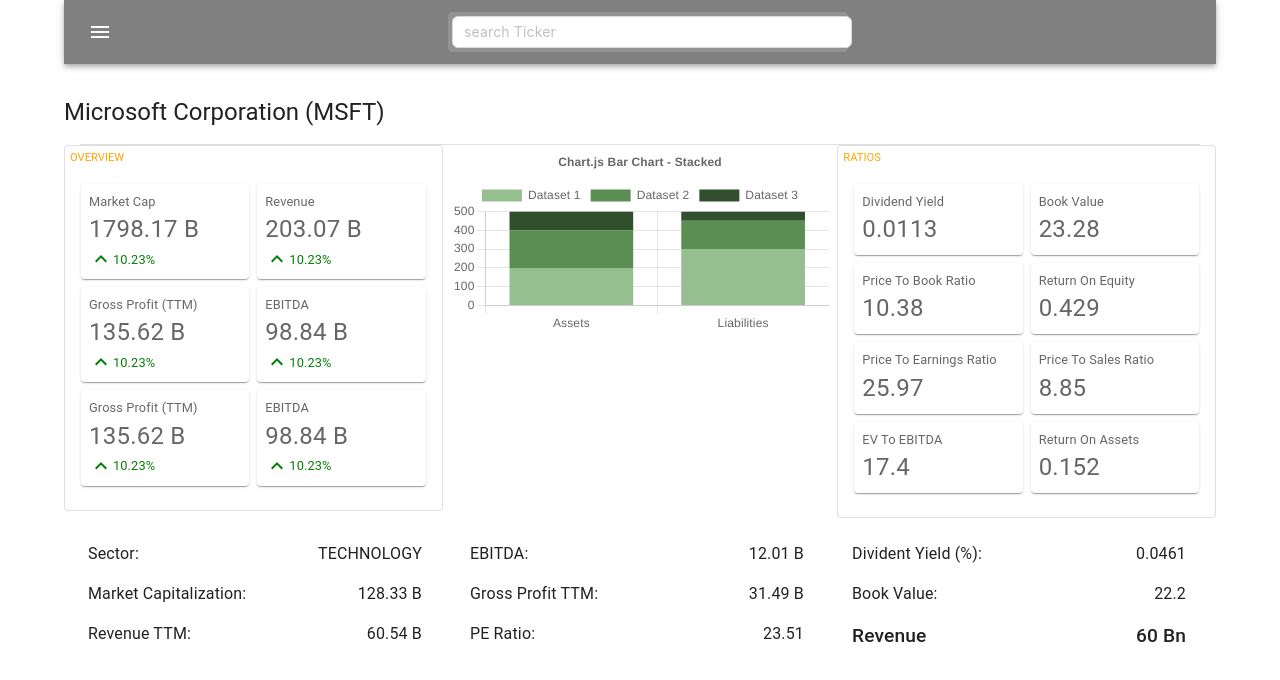
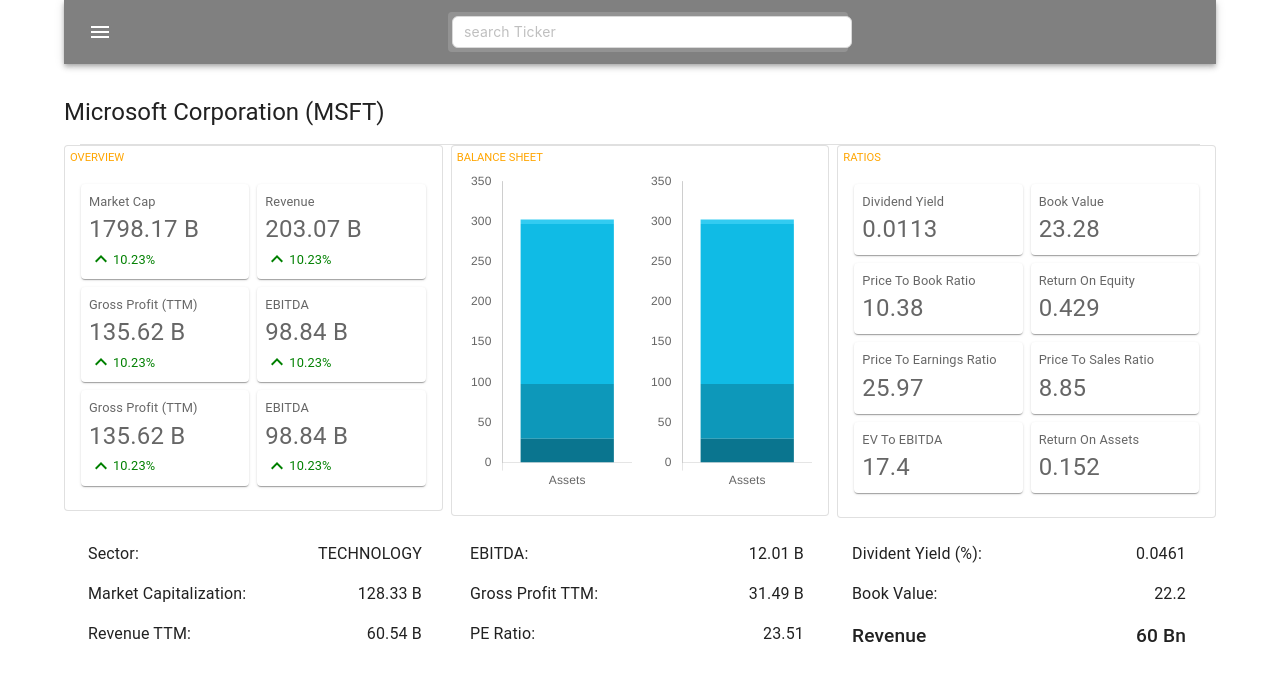
Before and after one commit to kaiwalyag/screener, a React (Create React App) app: page / in a window 1280 px wide. Shown: the top 680 px of the page. Built offline with nearby package versions, Linux system fonts and the light colour scheme.

Commit message:
Balance sheet graph styling mods

```diff
--- a/src/components/BalanceSheetChart.js
+++ b/src/components/BalanceSheetChart.js
@@ -1,7 +1,9 @@
 import * as React from "react";
-import Box from "@mui/material/Box";
+import Grid from "@mui/material/Grid";
 import { useRecoilValue } from "recoil";
-//import { actions } from "../utils.js";
+import { convertMillions,toSentenceCase } from "../utils.js";
+import {Card, CardContent,CardHeader } from "@mui/material";
+import { styled } from "@mui/material/styles";
 
 import {
   Chart as ChartJS,
@@ -29,52 +31,113 @@
   Legend
 );
 
+const Header = styled(CardHeader)(({ theme }) => ({
+  padding: "5px",
+}));
 
-const data = {
-  labels: ['Assets', 'Liabilities'],
-  datasets: [
-    {
-      label: 'Dataset 1',
-      data: [200, 300],
-      backgroundColor: "#95BF8F",
-    },
-    {
-      label: 'Dataset 2',
-      data: [200,150],
-      backgroundColor: "#5A8E52",
-    },
-    {
-      label: 'Dataset 3',
-      data: [100,50],
-      backgroundColor: "#314E2D",
-    }
-  ]
-};
+const Content = styled(CardContent)(({ theme }) => ({
+  paddingTop: "0",
+  paddingBottom: "0",
+  margin: "0",
+}));
+
+const TitleStyles = {
+  fontSize: "0.7rem",
+   color:"orange"
+}
+
+
+const assetColors = [
+  '#0A758F',
+  '#0D98BA',
+  '#10BBE5',
+  '#32CBF1',
+  '#5DD6F4'
+]
+
+
+const liabilitiesColors = [
+  '#7d3c34',
+  '#984940',
+  '#b4564b',
+  '#bf7067',
+  '#d7a49e'
+]
 
 export const options = {
   plugins: {
     title: {
-      display: true,
-      text: 'Chart.js Bar Chart - Stacked',
+      display: false
     },
+    legend: {
+      display: false
+    }
   },
   responsive: true,
+  maintainAspectRatio: false,
   scales: {
     x: {
-      stacked: true,
+      stacked: true
     },
     y: {
       stacked: true,
+      grid: {
+        display: false
+      }
     },
   },
 };
 
+// ticks: {
+//   display: false,
+// }
+
 export default function BalanceSheetChart() {
+
   const balanceSheet = useRecoilValue(balanceSheetState);
   const latest = balanceSheet.annualReports[0];
+
+  const dataset = [];
+
+  const assets = (({ totalCurrentAssets , intangibleAssets, investments, otherCurrentAssets }) =>
+    ({ totalCurrentAssets , intangibleAssets, investments, otherCurrentAssets }))(latest);
+
+
+  const liabilities = (({ totalCurrentLiabilities , longTermDebt, totalShareholderEquity, otherCurrentLiabilities }) =>
+    ({ totalCurrentLiabilities , longTermDebt, totalShareholderEquity, otherCurrentLiabilities }))(latest);
+
+  Object.keys(assets).forEach((e,i) => dataset.push(
+    {
+      label: toSentenceCase(e),
+      data: [convertMillions(assets[e])],
+      backgroundColor: assetColors[i]
+    }
+  ));
+
+  console.log(dataset);
+
+  const data = {
+    labels: ['Assets'],
+    datasets: dataset
+  };
+
   return (
-    <Box>
-      <Bar options={options} data={data} />
-    </Box>
+    <Card variant="outlined" raised="true">
+        <Header
+          title="BALANCE SHEET"
+          titleTypographyProps={TitleStyles}
+        ></Header>
+        <Content>
+      <Grid container spacing={2} columns={16} sx={{height:'21rem'}}>
+        <Grid item xs={8}>
+          <Bar options={options} data={data} />
+        </Grid>
+        <Grid item xs={8}>
+          <Bar options={options} data={data} />
+        </Grid>
+    </Grid>
+
+    </Content>
+      </Card>
   );
 }
--- a/src/utils.js
+++ b/src/utils.js
@@ -59,3 +59,21 @@
     ? (Math.abs(Number(labelValue)) / 1.0e3).toFixed(2) + " K"
     : Math.abs(Number(labelValue));
 };
+
+export const convertMillions = (labelValue) => {
+  // Nine Zeroes for Billions
+  return Math.abs(Number(labelValue)) >= 1.0e9
+    ? (Math.abs(Number(labelValue)) / 1.0e9).toFixed(2)
+    : // Six Zeroes for Millions
+    Math.abs(Number(labelValue)) >= 1.0e6
+    ? (Math.abs(Number(labelValue)) / 1.0e6).toFixed(2)
+    : Math.abs(Number(labelValue));
+};
+
+export const toSentenceCase = camelCase => {
+  if (camelCase) {
+      const result = camelCase.replace(/([A-Z])/g, ' $1');
+      return result[0].toUpperCase() + result.substring(1).toLowerCase();
+  }
+  return '';
+};
```
